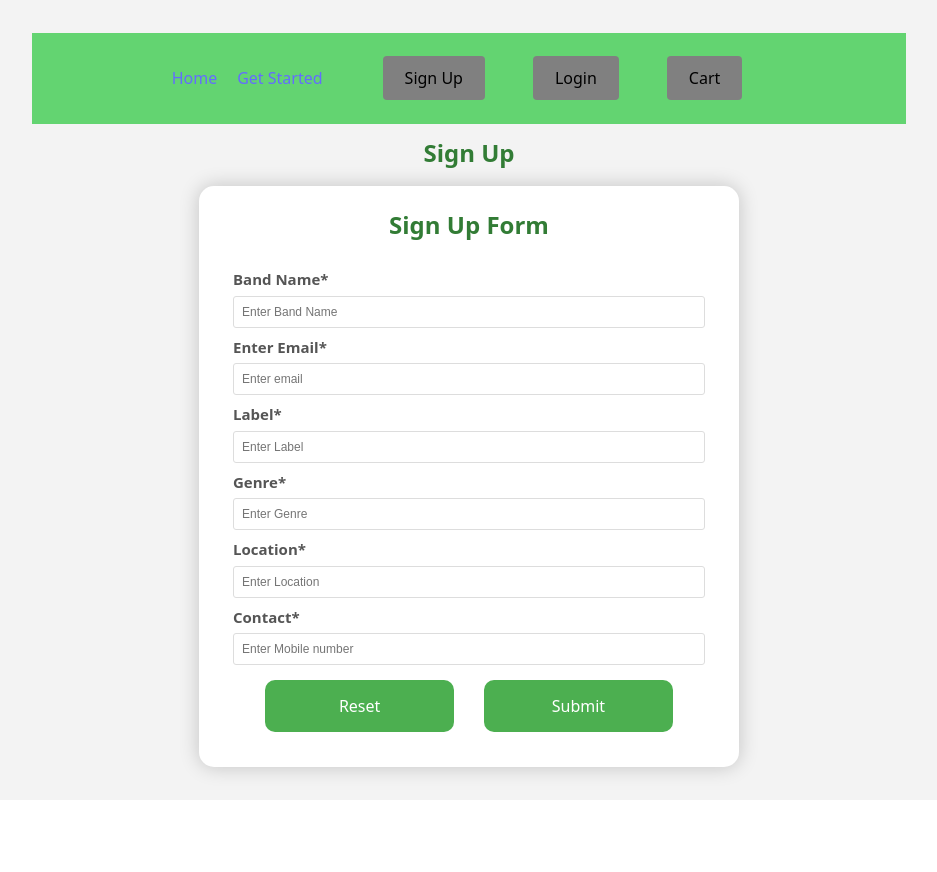
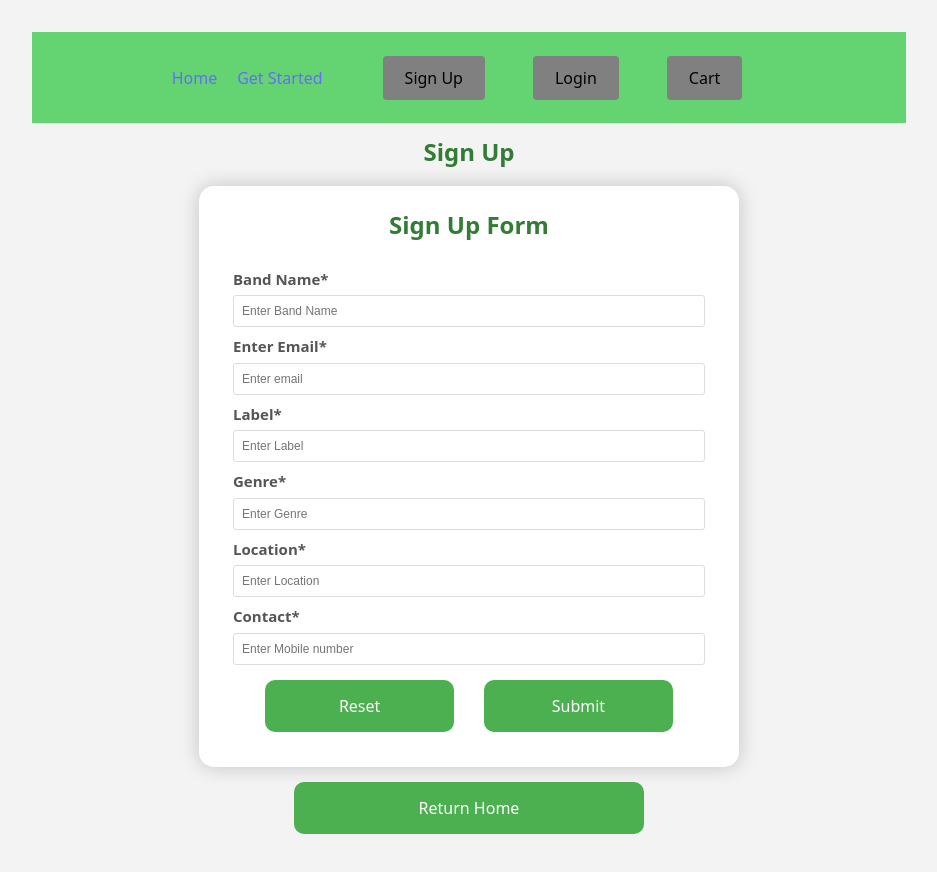
Before and after one commit to bronny86/bandmerchfrontend, a React (Vite) app: page /signup in a window 1280 px wide. Shown: the top 872 px of the page, without its empty margins (171-1108 px from the left). Before the commit the page ends 800 px from the top, so only its background shows below. Built offline with nearby package versions, Linux system fonts and the light colour scheme.

Commit message:
added redirect to home button as component and to sign up page

```diff
--- /dev/null
+++ b/src/components/RedirectHomeButton.jsx
@@ -0,0 +1,28 @@
+import React from "react";
+import { Navigate } from "react-router-dom";
+
+export class RedirectHomeButton extends React.Component {
+    constructor(props){
+        super(props);
+
+        this.state = {
+            shouldRedirect: false
+        }
+    }
+
+
+    changeRedirectStatus = () => {
+        this.setState({shouldRedirect: true})
+    }
+
+    render(){
+        return(
+            <div>
+                <button onClick={this.changeRedirectStatus}>
+                    Return Home
+                </button>
+                {this.state.shouldRedirect && <Navigate to="/" />}  {/*<---- Conditional rendering happening here! */}
+            </div>
+        )
+    }
+}
--- a/src/pages/SignUp.jsx
+++ b/src/pages/SignUp.jsx
@@ -1,11 +1,14 @@
 import React from "react";
 import { SignUpForm } from "../components/SignUpForm";
+import { RedirectHomeButton } from "../components/RedirectHomeButton";
 
 export function SignUp() {
     return (
         <div>
             <h1>Sign Up</h1>
             <SignUpForm />
+
+            <RedirectHomeButton />
         </div>
     );
 }
```
